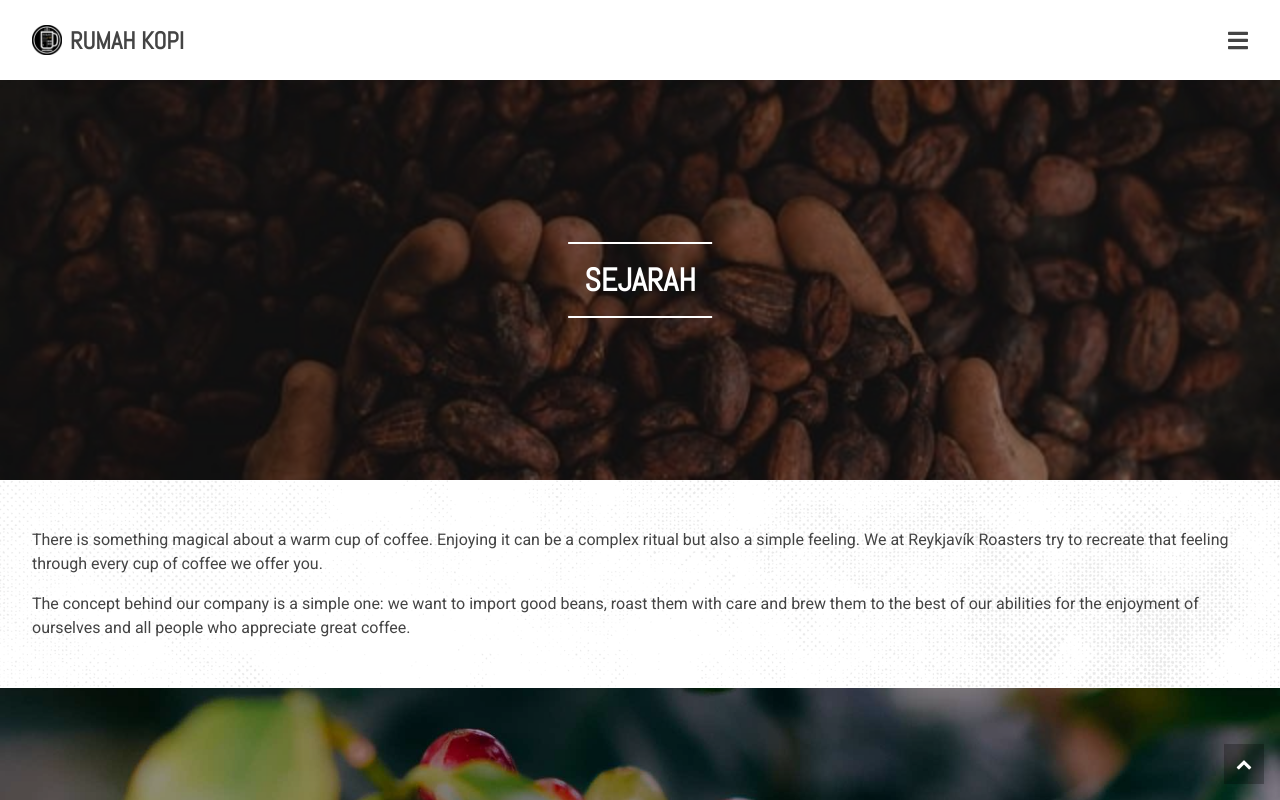
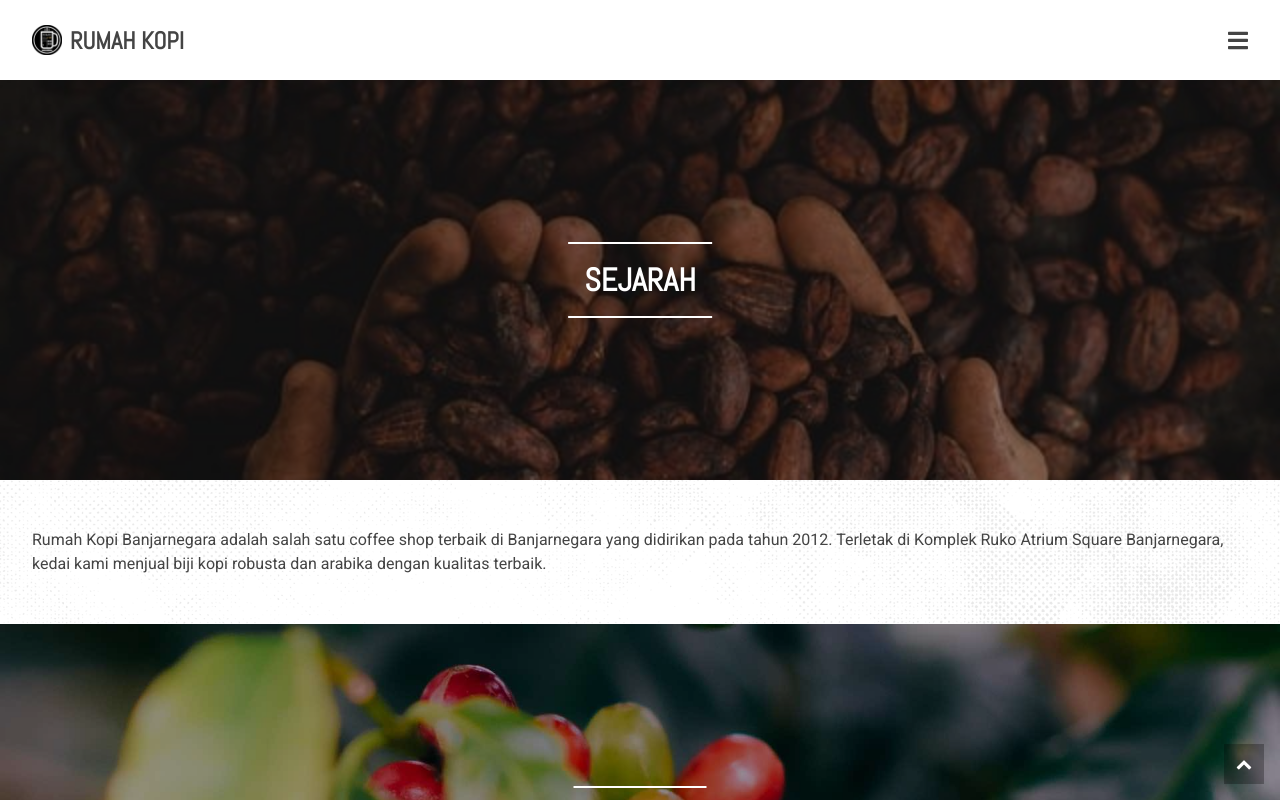
Before and after one commit to DandunAdi/coffee-project, a Next.js app: page /about in a window 1280 px wide. Shown: the top 800 px of the page. Built offline with nearby package versions, Linux system fonts and the light colour scheme.

Commit message:
update about

```diff
--- a/pages/about.js
+++ b/pages/about.js
@@ -19,16 +19,10 @@ const About = () => {
 
           <div className={styles.body + " dot-bg"}>
             <p className={styles.paragraph}>
-              There is something magical about a warm cup of coffee. Enjoying it
-              can be a complex ritual but also a simple feeling. We at Reykjavík
-              Roasters try to recreate that feeling through every cup of coffee
-              we offer you.
-            </p>
-            <p className={styles.paragraph}>
-              The concept behind our company is a simple one: we want to import
-              good beans, roast them with care and brew them to the best of our
-              abilities for the enjoyment of ourselves and all people who
-              appreciate great coffee.
+              Rumah Kopi Banjarnegara adalah salah satu coffee shop terbaik di
+              Banjarnegara yang didirikan pada tahun 2012. Terletak di Komplek
+              Ruko Atrium Square Banjarnegara, kedai kami menjual biji kopi
+              robusta dan arabika dengan kualitas terbaik.
             </p>
           </div>
         </section>
```
